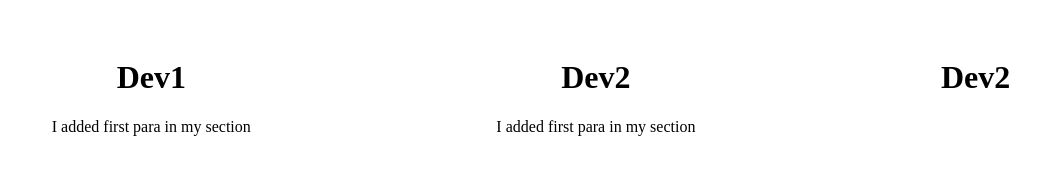
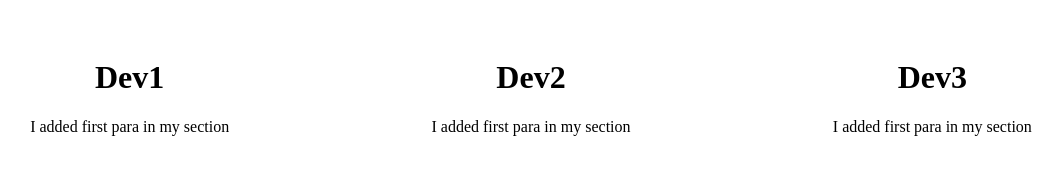
Before and after one commit to uzair-sayyed-practice/PushMergePullPractice, a plain HTML site: page index.html in a window 1280 px wide. Shown: the whole page, without its empty margins (109-1171 px from the left). Drawn offline with Linux system fonts and the light colour scheme.

Commit message:
I added first patragraph in my section

```diff
--- a/index.html
+++ b/index.html
@@ -18,7 +18,8 @@
             <p>I added first para in my section</p>
         </div>
         <div class="dev3">
-            <h1>Dev2</h1>
+            <h1>Dev3</h1>
+            <p>I added first para in my section</p>
         </div>
     </div>
 </body>
```
